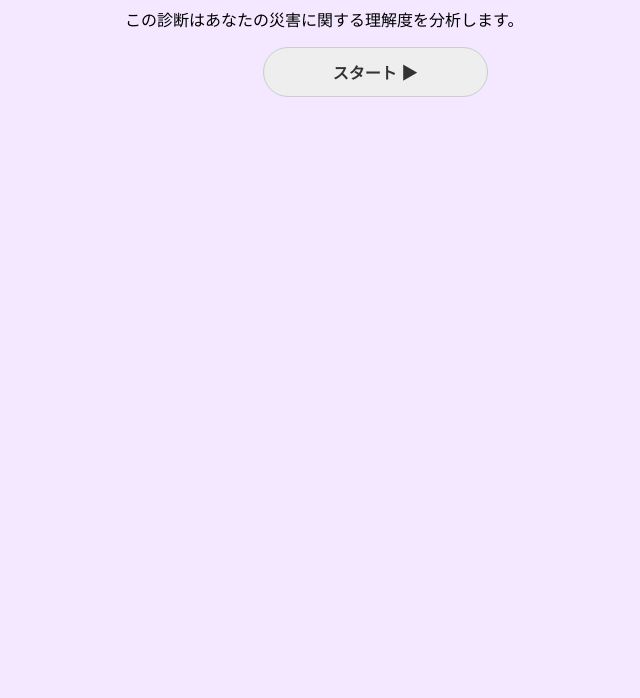
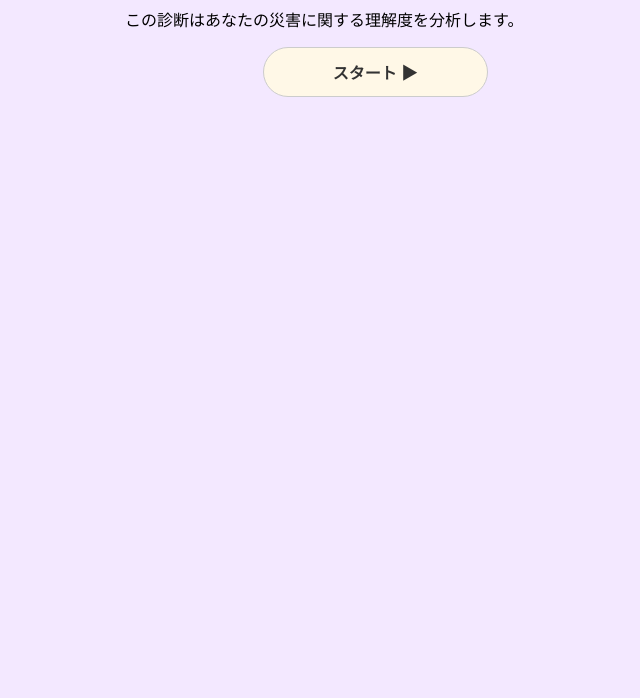
Before and after one commit to bunkajouhou5-max/group5-pre100, a plain HTML site: page index.html in a window 1280 px wide. Shown: the part 102-800 px from the top of the page, without its empty margins (265-905 px from the left). Drawn offline with Linux system fonts and the light colour scheme.

Commit message:
Update index.html

```diff
--- a/index.html
+++ b/index.html
@@ -39,7 +39,7 @@ button {
 
 .yes-btn { background-color: #FF6B6B; color: white; }
 .no-btn  { background-color: #4CAF50; color: white; }
-.nav-btn { background-color: #EEEEEE; color: #333; border: 1px solid #CCC; }
+.nav-btn { background-color: #FFF8E7; color: #333; border: 1px solid #CCC; }
 
 .btn-row {
     display: flex;
```
